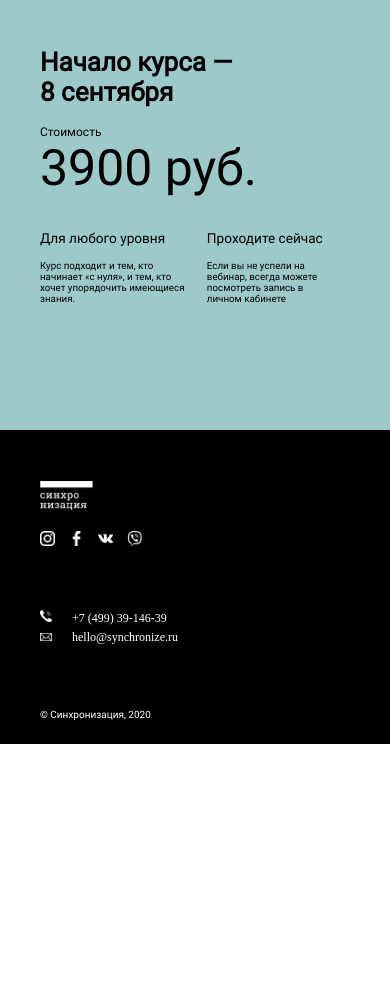
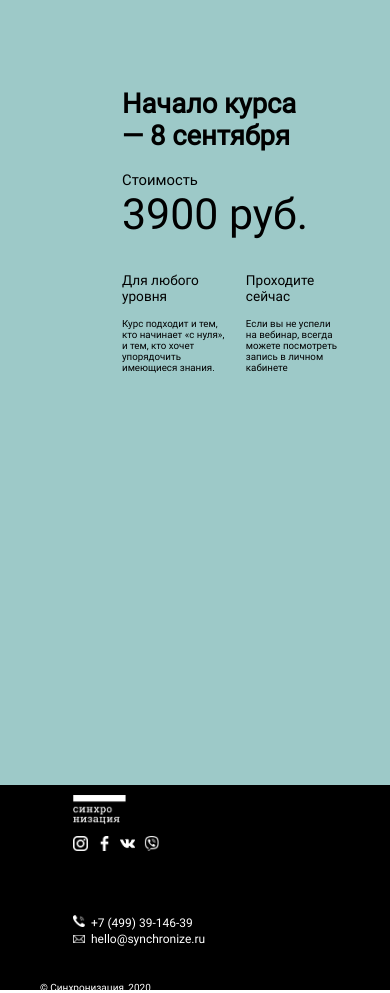
Before and after one commit to AytacZeki/figma1, a plain HTML site: page index.html in a window 390 px wide. Before the commit the page ends 844 px from the top, so only its background shows below. Drawn offline with Linux system fonts and the light colour scheme.

Commit message:
2nd edit

```diff
--- a/index.html
+++ b/index.html
@@ -33,7 +33,7 @@
         <p class="Стоимость">Стоимость</p>
         <h2 class="руб">3900 руб.</h2>
         <div>
-            <div>
+            <div class="text1">
                 <p class="prq">Для любого уровня</p>
                 <p class="prq2">Курс подходит и тем, кто начинает «с нуля», и тем, кто хочет упорядочить имеющиеся
                     знания.</p>
@@ -57,11 +57,15 @@
             </div>
             <div class="container2">
                 <div><img class="img1" src="./images/phone_white.png" alt="">
-            <p>+7 (499) 39-146-39</p></div>
+                    <p>+7 (499) 39-146-39</p>
+                </div>
                 <div class="top"><img class="img2" src="./images/mail_white.png" alt="">
-            <p>hello@synchronize.ru</p></div></div>
+                    <p>hello@synchronize.ru</p>
                 </div>
-        <div class="footer"><p>© Синхронизация, 2020</p>
+            </div>
+        </div>
+        <div class="footer">
+            <p>© Синхронизация, 2020</p>
         </div>
     </div>
 
--- a/style.css
+++ b/style.css
@@ -22,49 +22,17 @@ body {
 
 .Стоимость {
     font-size: 1.5vw;
-    font-weight: 400px;
+    font-weight: 400;
     margin-bottom: 0;
 }
 
 .руб {
     font-size: 4.8vw;
-    font-weight: 400px;
+    font-weight: 400;
     margin-top: 0px;
 }
 
 
-
-
-@media (max-width: 1279px) and (min-width: 992px) {
-    .section7 {
-    }
-
-}
-
-@media (max-width:991px) and (min-width: 320px) {
-    .bash {
-        width: 72%;
-        font-size: 7vw;
-        font-weight: 700;
-    }
-
-    .Стоимость {
-        font-size: 3.8vw;
-    }
-
-    .руб {
-        font-size: 11vw;
-        font-weight: lighter;
-    }
-
-    div>div>.prq {
-        font-size: 3.5vw;}
-
-    div>div>.prq2 {
-        font-size: 2.5vw ;
-    }
-
-    }
 
 
 .section {
@@ -72,13 +40,15 @@ body {
     padding: 20px 40px;
 }
 
-.section7>div{
+.section7>div {
     display: flex;
 }
-.section7>div>div{
+
+.section7>div>div {
     max-width: 300px;
     font-weight: 500;
 }
+
 .text2 {
     margin-left: 60px;
 }
@@ -100,74 +70,72 @@ body {
 }
 
 .general-container {
-    padding: 50px;
+    width: 83%;
+    margin: 0 auto;
+    padding-top: 2.2vw;
     display: flex;
     justify-content: space-between;
-}
-.container1 {
-    width:195px;
-    height: auto;
-    padding-left: 75px;
-
+    font-family: Roboto;
 }
 
-.container2 div{
+
+.container2 div {
     display: flex;
-    flex-direction: row;
     align-items: baseline;
 }
 
-.img1 {
-height: 27px;
+
+
+.container2 p {
+    padding-left: 1.5vw;
+    padding-right: 2.5vw;
+    font-size: 1.5vw;
+    margin-top: 0;
+    margin-bottom: 0.5vw;
 }
 
-.img2 {
-    height: 18px;
-}
-.container2 p {
-    padding-left: 20px;
-    padding-right: 50px;
-    font-size: 25px;
-    margin-top: 0;
-    margin-bottom: 4px;
-}
 .img0 .container2 {
     align-items: baseline;
 }
 
+
 .footer p {
+    padding-top: 6vw;
+    padding-bottom: 2.2vw;
+    padding-left: 7.9vw;
+    font-family: Roboto;
     margin-bottom: 0;
-    padding-bottom: 35px ;
-    padding-left:122px ;
-    font-family: Roboto;
-}
-.container1 .img0 {
-    width: 115px;
+    width:80%;
 }
 
-.container1 {
-    display: flex;
-    flex-direction: column;
-}
-
-.fourly img {
-    padding-right: 10px;
-    padding-top: 20px;
+.img0 {
+    width: 6.3vw;
 }
 
 
-@media (max-width: 1279px) and (min-width: 992px) {
-    .section7 {
-        height: 500px;
-    }
+.fourly img {
+    padding-right: 1.2vw;
+    padding-top: 2vw;
 }
 
+@media(max-width: 1279px) and (min-width:992px) {
+    .section7 {
+        height: 50vw;
+    }
+    .bash {
+        font-size: 4vw;
+    }
+
+    .text1 .text2 {
+        width: 20%;;
+    }
+
+}
+
+
+
 @media (max-width: 991px) and (min-width:320px) {
-    .section7  {
-        padding-top: 30px;
-        padding-left: 40px;
-        height: 400px;
-    }
+
     .руб {
         margin-bottom: 20px;
         font-size: 50px;
@@ -177,47 +145,57 @@ height: 27px;
     .general-container {
         padding-left: 0;
     }
-    .container1
-    {
+
+    .container1 {
         padding-left: 40px;
     }
+
     .text2 {
         padding-right: 50px;
         margin-left: 20px;
 
     }
+
     .general-container {
         display: flex;
         flex-direction: column;
     }
+
     .container2 {
         padding-left: 40px;
     }
+
     .fourly img {
         width: 15px;
         height: 15px;
         padding-bottom: 60px;
     }
+
     .container2 .img1 {
         width: 12px;
         height: 12px;
     }
+
     .container2 .img2 {
         width: 12px;
         height: 8px;
     }
+
     .container2 p {
         font-size: 12px;
         font-weight: 400;
     }
+
     .footer p {
         padding-left: 40px;
         font-size: 10px;
         height: 0;
     }
+
     .Стоимость {
         font-size: 12px;
     }
+
     .bash {
         font-size: 26px;
         width: 210px;
@@ -227,4 +205,32 @@ height: 27px;
         width: 53px;
         height: 31px;
     }
+
+
+            /*section7*/
+
+
+    .bash {
+        width: 72%;
+        font-size: 7vw;
+        font-weight: 700;
     }
+
+    .Стоимость {
+        font-size: 3.8vw;
+    }
+
+    .руб {
+        font-size: 11vw;
+        font-weight: lighter;
+    }
+
+    div>div>.prq {
+        font-size: 3.5vw;
+    }
+
+    div>div>.prq2 {
+        font-size: 2.5vw;
+    }
+
+}
```
Lines whose indentation alone changed are shown as unchanged.
